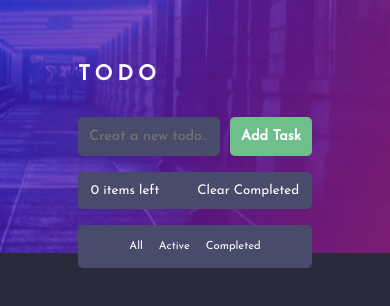
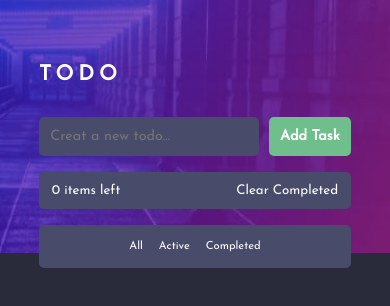
Before and after one commit to ThevergeOn/React-todolist, a React (Create React App) app: page / in a window 390 px wide. Shown: the top 306 px of the page. Built offline with nearby package versions, Linux system fonts and the light colour scheme.

Commit message:
update css

```diff
--- a/src/components/Todo.css
+++ b/src/components/Todo.css
@@ -54,3 +54,8 @@ ul {
 .bottom-div li button {
   font-size: 0.7rem;
 }
+@media (max-width:768px){
+  section{
+    width: 80%;
+  }
+}
```
